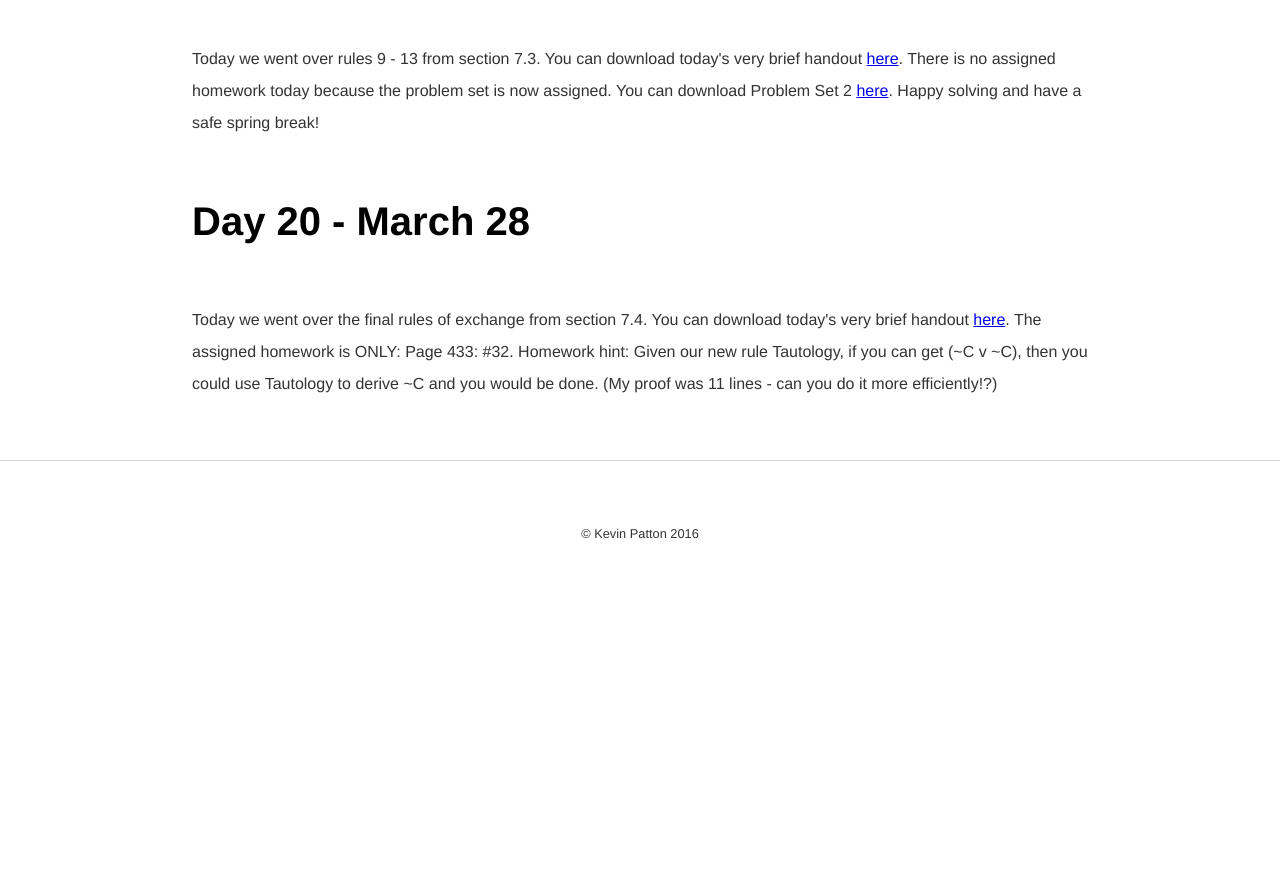
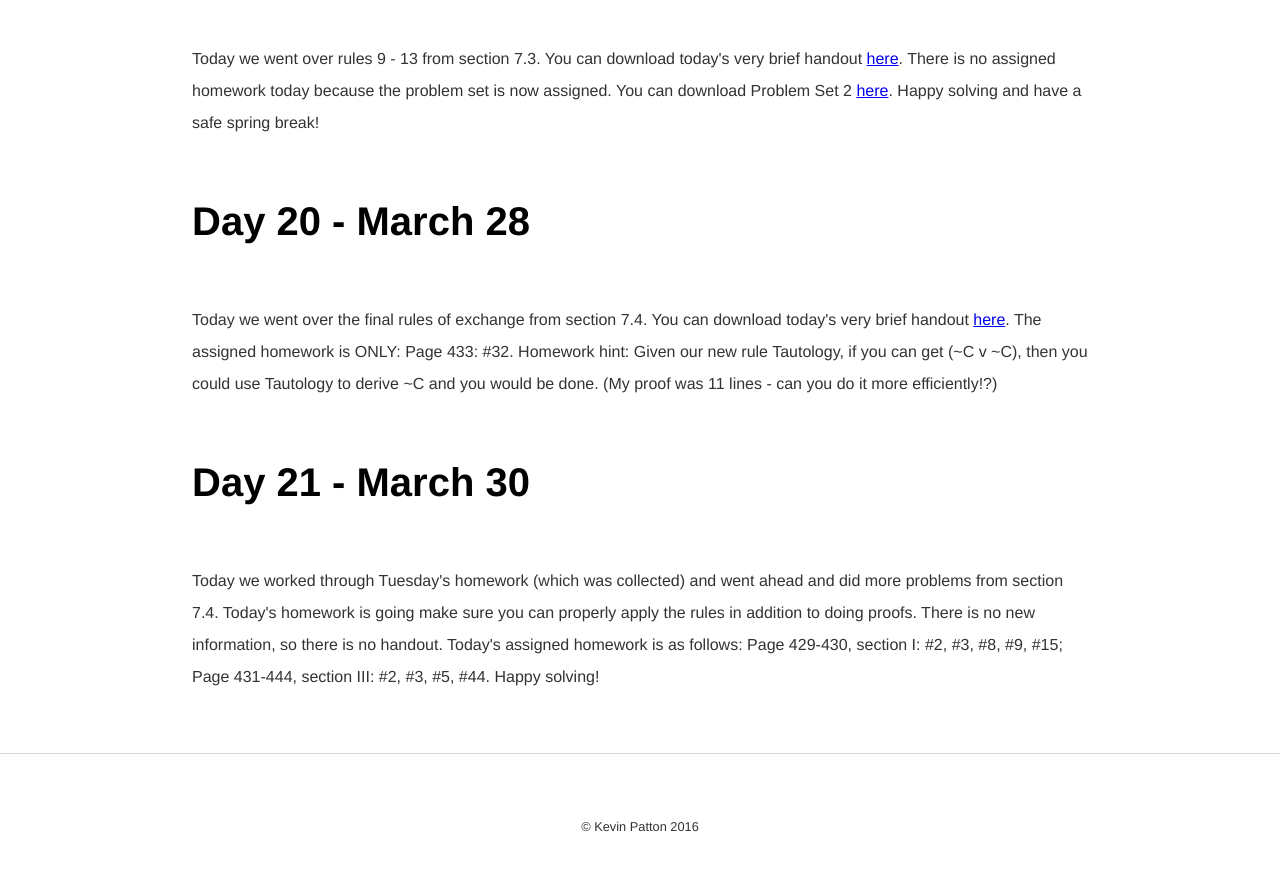
Before and after one commit to kevinjpatton/kevinjpatton.github.io, a Jekyll site: the page built from teaching/phil_110/index.html, in a window 1280 px wide and 900 px high, scrolled down 5535 px. Shown: the top 871 px of the window. Built offline with Jekyll 4.4.1, drawn with Linux system fonts in a browser that asks for light colours; Markdown is read by kramdown in place of the engine named in the settings; before the commit the page ends 6142 px from its top, so only the background shows below that.

Commit message:
Update index.html

```diff
--- a/teaching/phil_110/index.html
+++ b/teaching/phil_110/index.html
@@ -46,3 +46,5 @@ title: Philosophy 110 - Kevin Patton
 <p>Today we went over rules 9 - 13 from section 7.3.  You can download today's very brief handout <a href=/teaching/phil_110/Day19-Section7.3.pdf target="_blank">here</a>.  There is no assigned homework today because the problem set is now assigned.  You can download Problem Set 2 <a href=/teaching/phil_110/ProblemSet2.pdf target="_blank">here</a>.  Happy solving and have a safe spring break!
 <h1>Day 20 - March 28</h1>
 <p>Today we went over the final rules of exchange from section 7.4.  You can download today's very brief handout <a href=/teaching/phil_110/Day20-Section7.4.pdf target="_blank">here</a>.  The assigned homework is ONLY: Page 433: #32.  Homework hint: Given our new rule Tautology, if you can get (~C v ~C), then you could use Tautology to derive ~C and you would be done.  (My proof was 11 lines - can you do it more efficiently!?)
+ <h1>Day 21 - March 30</h1>
+<p>Today we worked through Tuesday's homework (which was collected) and went ahead and did more problems from section 7.4.  Today's homework is going make sure you can properly apply the rules in addition to doing proofs. There is no new information, so there is no handout.  Today's assigned homework is as follows: Page 429-430, section I: #2, #3, #8, #9, #15; Page 431-444, section III: #2, #3, #5, #44.  Happy solving!
```
